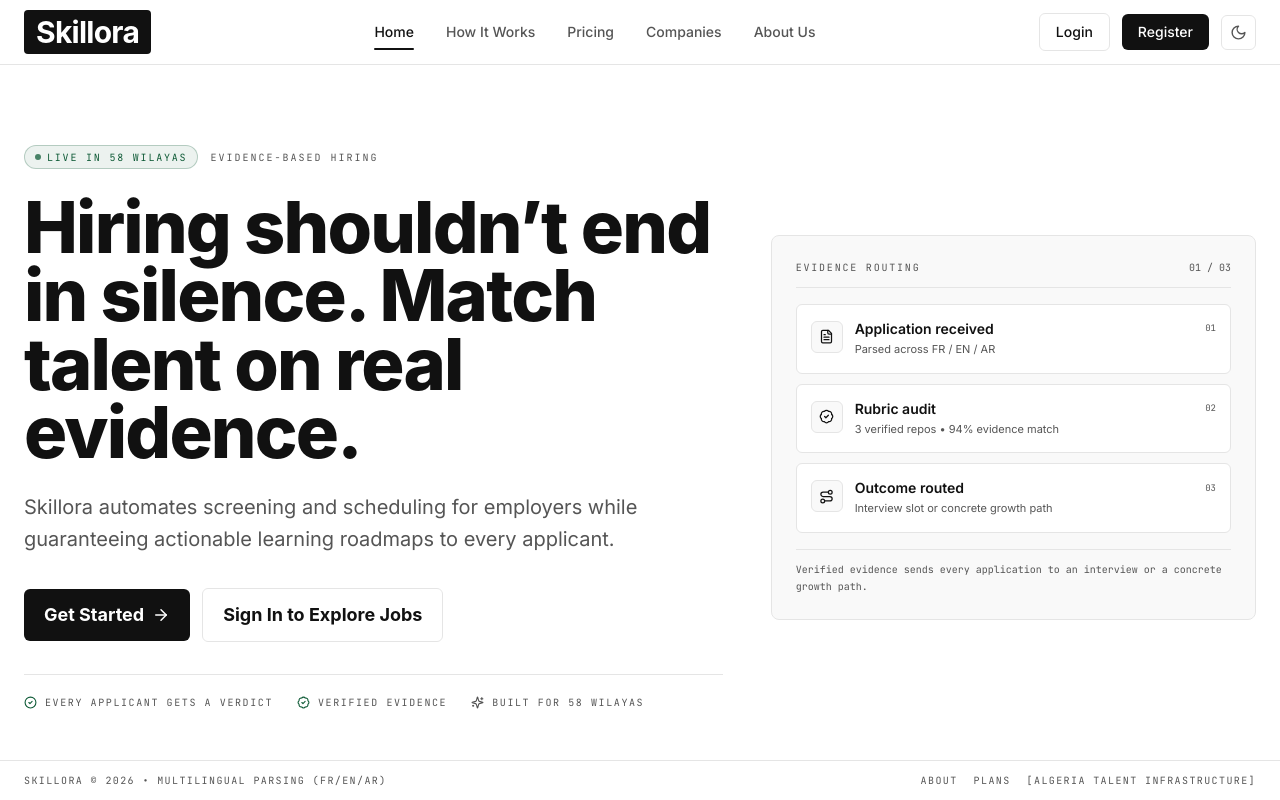
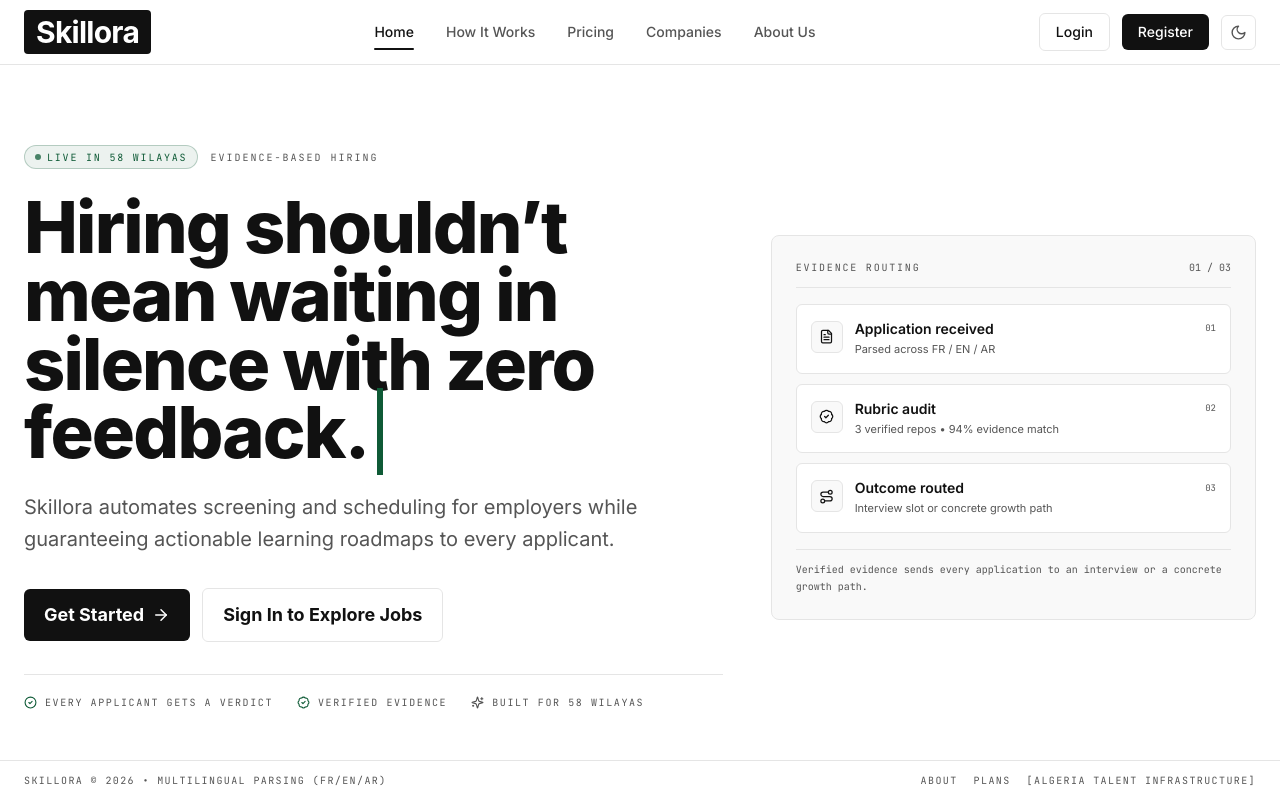
Before and after one commit to abderrahmenex86/Skillora, a React (Vite) app in the folder frontend/: page / in a window 1280 px wide. Built offline with nearby package versions, Linux system fonts and the light colour scheme; a web font is replaced by a local one.

Commit message:
[FEAT] Add typewriter hero perspectives

```diff
--- /dev/null
+++ b/frontend/src/components/Typewriter.tsx
@@ -0,0 +1,133 @@
+import { useEffect, useState } from 'react';
+
+type TypewriterProps = {
+    texts: string[];
+    typeSpeed?: number;
+    eraseSpeed?: number;
+    holdDuration?: number;
+    startDelay?: number;
+    loop?: boolean;
+    showCursor?: boolean;
+    className?: string;
+    cursorClassName?: string;
+};
+
+/**
+ * Types each string in turn, holds it, erases it, then moves to the next one.
+ * The animated copy is hidden from assistive technology; the full set of
+ * perspectives is exposed once in a visually hidden node.
+ */
+export default function Typewriter({
+    texts,
+    typeSpeed = 42,
+    eraseSpeed = 18,
+    holdDuration = 2600,
+    startDelay = 0,
+    loop = true,
+    showCursor = true,
+    className = '',
+    cursorClassName = '',
+}: TypewriterProps) {
+    const [displayed, setDisplayed] = useState('');
+    const [reducedMotion, setReducedMotion] = useState(false);
+
+    useEffect(() => {
+        const media = window.matchMedia('(prefers-reduced-motion: reduce)');
+        const syncPreference = () => setReducedMotion(media.matches);
+
+        syncPreference();
+        media.addEventListener('change', syncPreference);
+
+        return () => media.removeEventListener('change', syncPreference);
+    }, []);
+
+    useEffect(() => {
+        if (texts.length === 0) {
+            setDisplayed('');
+            return;
+        }
+
+        if (reducedMotion) {
+            setDisplayed(texts[0]);
+            return;
+        }
+
+        let cancelled = false;
+        let timer: number | undefined;
+        let textIndex = 0;
+        let characterIndex = 0;
+        let deleting = false;
+
+        const schedule = (callback: () => void, delay: number) => {
+            timer = window.setTimeout(callback, delay);
+        };
+
+        const tick = () => {
+            if (cancelled) return;
+
+            const current = texts[textIndex];
+
+            if (deleting) {
+                characterIndex = Math.max(characterIndex - 1, 0);
+                setDisplayed(current.slice(0, characterIndex));
+
+                if (characterIndex === 0) {
+                    deleting = false;
+                    textIndex = (textIndex + 1) % texts.length;
+
+                    if (!loop && textIndex === 0) return;
+
+                    schedule(tick, 560);
+                    return;
+                }
+
+                schedule(tick, eraseSpeed);
+                return;
+            }
+
+            characterIndex += 1;
+            setDisplayed(current.slice(0, characterIndex));
+
+            if (characterIndex >= current.length) {
+                if (!loop && textIndex === texts.length - 1) return;
+
+                schedule(() => {
+                    deleting = true;
+                    tick();
+                }, holdDuration);
+                return;
+            }
+
+            schedule(tick, typeSpeed + Math.random() * 24);
+        };
+
+        setDisplayed('');
+        schedule(tick, startDelay);
+
+        return () => {
+            cancelled = true;
+            if (timer !== undefined) window.clearTimeout(timer);
+        };
+    }, [
+        texts,
+        typeSpeed,
+        eraseSpeed,
+        holdDuration,
+        startDelay,
+        loop,
+        reducedMotion,
+    ]);
+
+    return (
+        <span className={className}>
+            <span aria-hidden='true'>{displayed}</span>
+            <span className='sr-only'>{texts.join(' ')}</span>
+            {showCursor && !reducedMotion && (
+                <span
+                    aria-hidden='true'
+                    className={`typewriter-cursor ${cursorClassName}`}
+                />
+            )}
+        </span>
+    );
+}
--- a/frontend/src/index.css
+++ b/frontend/src/index.css
@@ -178,6 +178,27 @@
     overflow: hidden;
 }
 
+/*
+ * Typewriter cursor. Kept in CSS so the component only owns the typed text.
+ */
+.typewriter-cursor {
+    display: inline;
+    margin-left: 0.12em;
+    border-left: 0.09em solid currentColor;
+    animation: cursor-blink 1.05s steps(1, end) infinite;
+}
+
+@keyframes cursor-blink {
+    0%,
+    48% {
+        opacity: 1;
+    }
+    49%,
+    100% {
+        opacity: 0;
+    }
+}
+
 @media (prefers-reduced-motion: reduce) {
     html {
         scroll-behavior: auto;
@@ -185,8 +206,13 @@
 
     .page-transition,
     .modal-backdrop,
-    .modal-panel {
+    .modal-panel,
+    .typewriter-cursor {
         animation: none;
+    }
+
+    .typewriter-cursor {
+        opacity: 1;
     }
 
     .page-scroll,
--- a/frontend/src/views/guest/LandingView.tsx
+++ b/frontend/src/views/guest/LandingView.tsx
@@ -26,7 +26,13 @@
     type LucideIcon,
 } from 'lucide-react';
 import { ALGERIAN_COMPANIES } from '../../data/algerianCompanies';
+import Typewriter from '../../components/Typewriter';
 import { useAuthStore } from '../../store/useAuthStore';
+
+const HERO_PERSPECTIVES = [
+    'Hiring shouldn’t mean waiting in silence with zero feedback.',
+    'Hiring shouldn’t mean drowning in 500 CVs with zero real proof.',
+];
 
 type Feature = {
     icon: LucideIcon;
@@ -330,9 +336,22 @@
                                 </span>
                             </div>
 
-                            <h1 className='mt-6 font-grotesque text-5xl font-extrabold leading-[0.95] tracking-tight text-(--text-main) sm:text-6xl md:text-7xl'>
-                                Hiring shouldn’t end in silence. Match talent
-                                on real evidence.
+                            <h1 className='mt-6 grid font-grotesque text-5xl font-extrabold leading-[0.95] tracking-tight text-(--text-main) sm:text-6xl md:text-7xl'>
+                                {HERO_PERSPECTIVES.map((perspective) => (
+                                    <span
+                                        key={perspective}
+                                        aria-hidden='true'
+                                        className='invisible col-start-1 row-start-1'>
+                                        {perspective}
+                                        {'\u00A0'}
+                                    </span>
+                                ))}
+                                <span className='col-start-1 row-start-1'>
+                                    <Typewriter
+                                        texts={HERO_PERSPECTIVES}
+                                        cursorClassName='text-forest dark:text-forest-dark'
+                                    />
+                                </span>
                             </h1>
                             <p className='mt-6 max-w-2xl text-lg leading-relaxed text-(--text-sub) md:text-xl'>
                                 Skillora automates screening and scheduling
```
